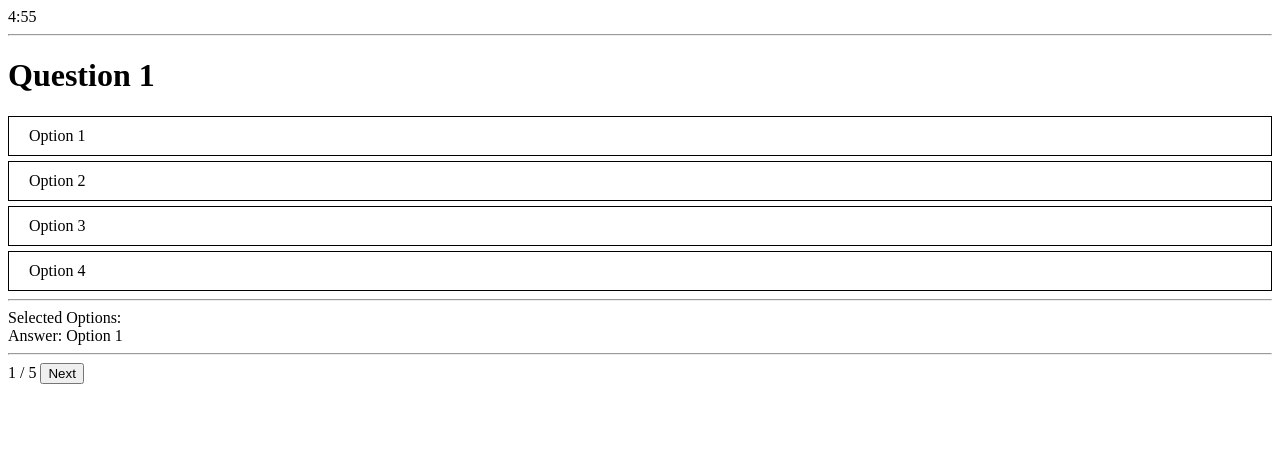
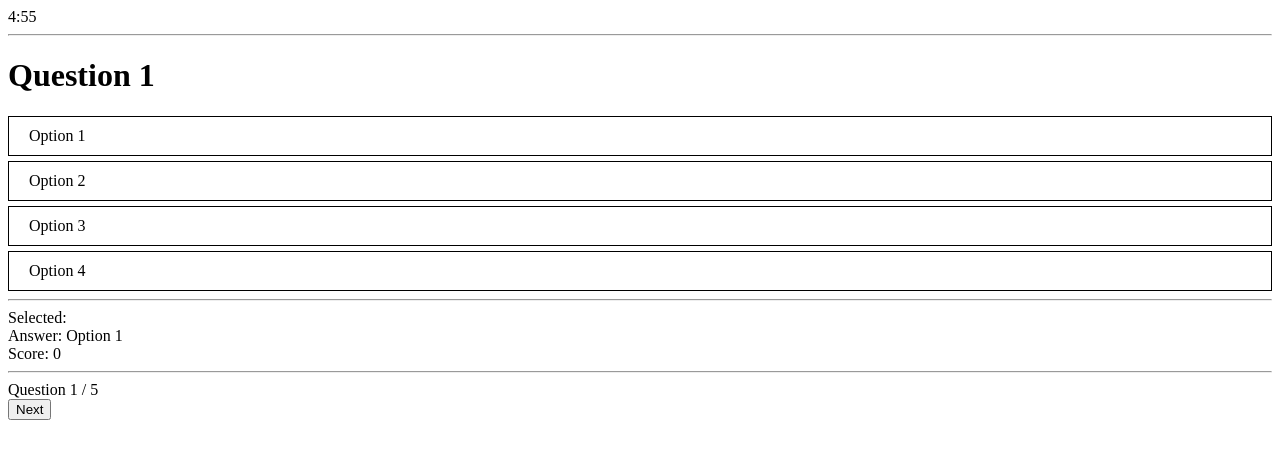
Before and after one commit to cstodor/QuizApp, an Angular app: page /quiz in a window 1280 px wide. Shown: the top 458 px of the page. Built offline with nearby package versions, Linux system fonts and the light colour scheme.

Commit message:
Temporary Added Selected Options and Correct Answers to the View

```diff
--- a/src/app/components/quiz/questions-answers/questions-answers.component.html
+++ b/src/app/components/quiz/questions-answers/questions-answers.component.html
@@ -3,12 +3,13 @@
   <h1>{{ quiz.question }}</h1>
   <div [class]="'option option-' + i" *ngFor="let option of quiz.options; let i = index" (click)="selected(elem)" #elem>{{ option }}</div>
   <hr>
-  <div>Selected Options: {{ selectedOptions }}</div>
+  <div>Selected: {{ selectedOptions }}</div>
   <div>Answer: {{ quiz.answer }}</div>
+  <div>Score: {{ quizScore }}</div>
   <hr>
+ <div>Question {{ questionIndex }} / {{ _quiz.length }}</div>
 </div>
 
-{{ questionIndex }} / 5
 <button (click)="nextQuestion()">
   <span *ngIf="questionIndex < 5">Next</span>
   <span *ngIf="questionIndex > 4">Finish</span>
--- a/src/app/components/quiz/questions-answers/questions-answers.component.ts
+++ b/src/app/components/quiz/questions-answers/questions-answers.component.ts
@@ -16,11 +16,13 @@ export class QuestionsAnswersComponent implements OnInit {
 
   private _quizQAUrl = "api/qaa.json";
   private _quiz: IQuiz[];
+  private _answers: Array<string> = [];
   errorMessage: string;
 
   questionIndex: number = 1;
   selectedOptions: Array<string> = [];
   options = document.getElementsByClassName('active');
+  quizScore: number = 0;
 
   constructor(
     private _http: Http,
@@ -44,7 +46,15 @@ export class QuestionsAnswersComponent implements OnInit {
   // next question function
   nextQuestion() {
     if (this.questionIndex < this._quiz.length) {
+      for (var i = this.questionIndex - 1; i < this.questionIndex; i++) {
+        if (this.selectedOptions /* === this._quiz[i].answer */) {
+          console.log("Selected Answer: " + this.selectedOptions)
+          console.log("Correct Answer: " + this._quiz[i].answer);
+          this.selectedOptions.length = 0;
+        }
+      }
       this.questionIndex++;
+      this.selectedOptions.length = 0;
     } else {
       console.log("Quiz Finished!");
       this.router.navigate(['results']);
```
